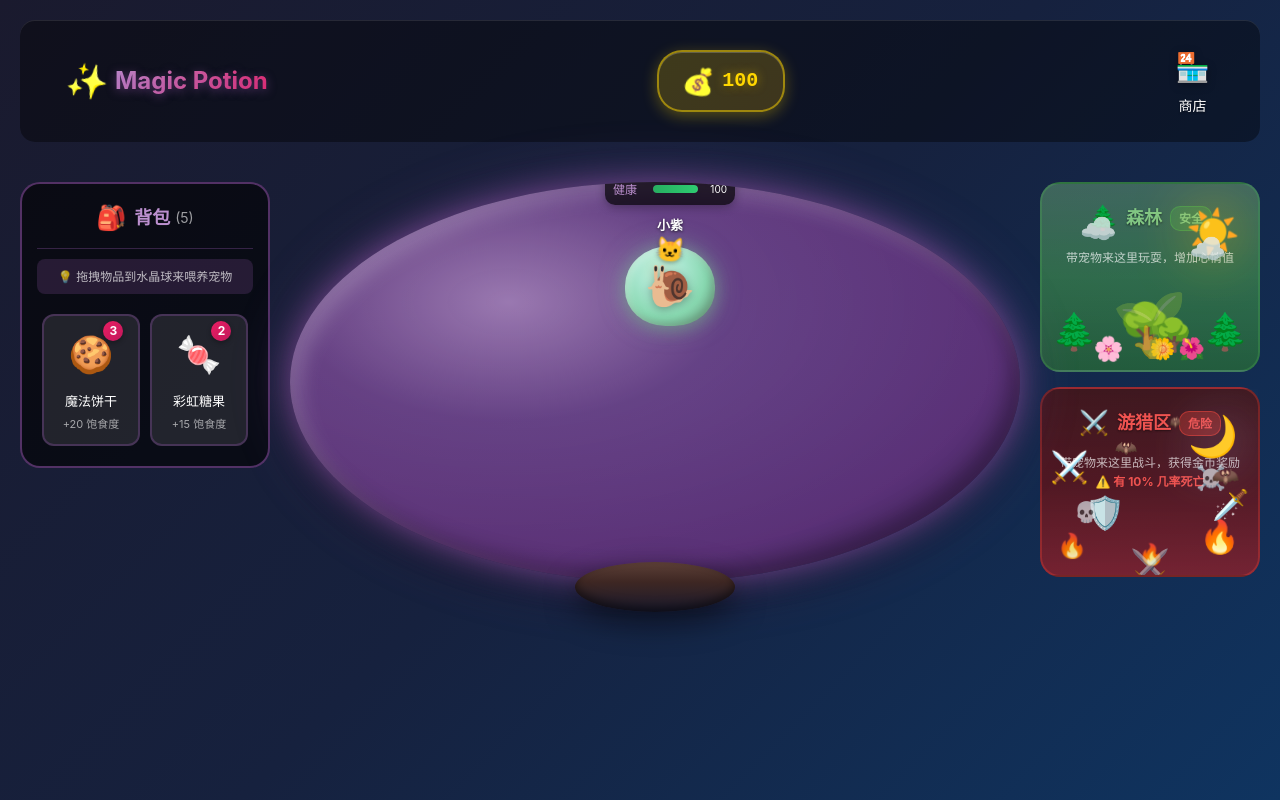
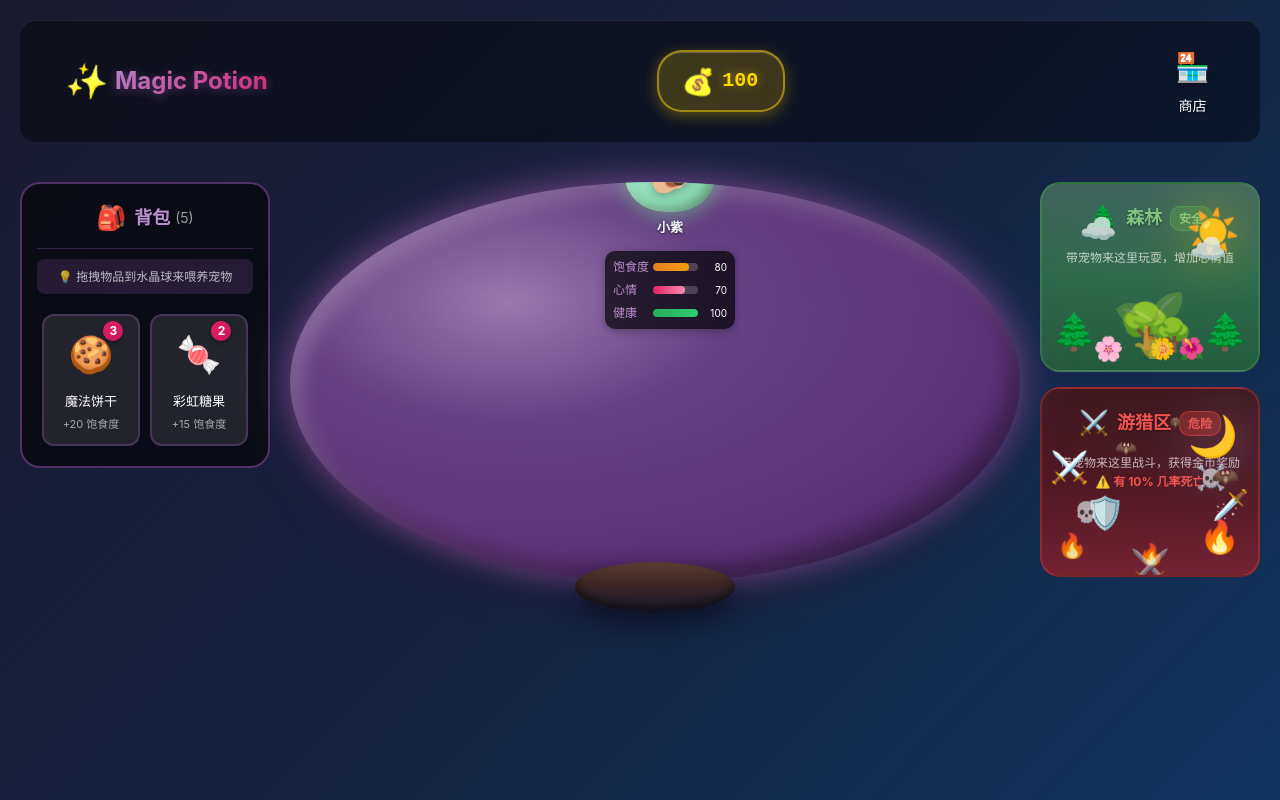
Before and after one commit to doramon6868/magic-potion, a Vue app: page / in a window 1280 px wide. Built offline with nearby package versions, Linux system fonts and the light colour scheme.

Commit message:
Move pet stats below avatar in crystal ball
- Reordered Pet.vue template: avatar -> name -> stats
- Changed pet-stats margin from bottom to top
- Stats are now displayed below the pet for better readability

Co-Authored-By: Claude Opus 4.6 <noreply@anthropic.com>

```diff
--- a/src/components/Pet.vue
+++ b/src/components/Pet.vue
@@ -33,6 +33,15 @@
     @dragstart="handleDragStart"
     @dragend="handleDragEnd"
   >
+    <!-- ==================== 宠物形象 ==================== -->
+    <div class="pet-avatar">
+      <span class="cat-ears">🐱</span>
+      <span class="pet-emoji">🐌</span>
+    </div>
+
+    <!-- ==================== 宠物名字 ==================== -->
+    <div class="pet-name">{{ pet.name }}</div>
+
     <!-- ==================== 属性条（当在家时显示） ==================== -->
     <div v-if="pet.isAtHome" class="pet-stats">
       <!-- 饱食度条 -->
@@ -79,15 +88,6 @@
           <span class="stat-value">{{ pet.health }}</span>
         </div>
       </div>
-    </div>
-
-    <!-- ==================== 宠物名字 ==================== -->
-    <div class="pet-name">{{ pet.name }}</div>
-
-    <!-- ==================== 宠物形象 ==================== -->
-    <div class="pet-avatar">
-      <span class="cat-ears">🐱</span>
-      <span class="pet-emoji">🐌</span>
     </div>
 
     <!-- ==================== 状态指示器（当不在家的宠物） ==================== -->
@@ -430,8 +430,8 @@ export default {
 
 /* 宠物属性条容器 */
 .pet-stats {
-  /* 下边距 */
-  margin-bottom: 5px;
+  /* 上边距 */
+  margin-top: 8px;
   /* 背景 - 半透明深色 */
   background: rgba(0, 0, 0, 0.7);
   /* 圆角 */
```
